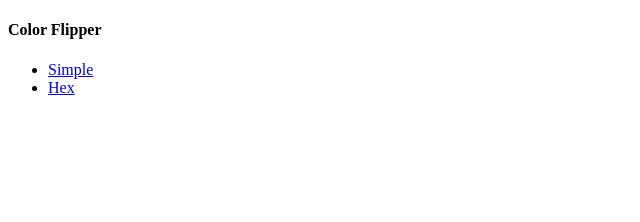
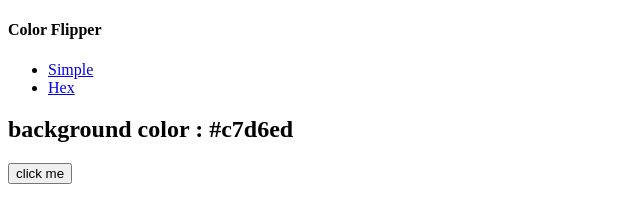
Before and after one commit to sarahkuny/color-flipper, a plain HTML site: page index.html in a window 1280 px wide. Shown: the whole page, without its empty margins (0-640 px from the left). Drawn offline with Linux system fonts and the light colour scheme.

Commit message:
added main content

```diff
--- a/index.html
+++ b/index.html
@@ -17,6 +17,13 @@
                 <li><a href="hex.html">Hex</a></li>
             </ul>
         </div>
+        <main>
+            <div class="container">
+                <h2>background color :
+                    <span class="color">#c7d6ed</span></h2>
+                <button id="btn" class="btn btn-hero">click me</button>
+            </div>
+        </main>
     </nav>
     <!--javascript-->
     <script src="app.js"></script>
```
